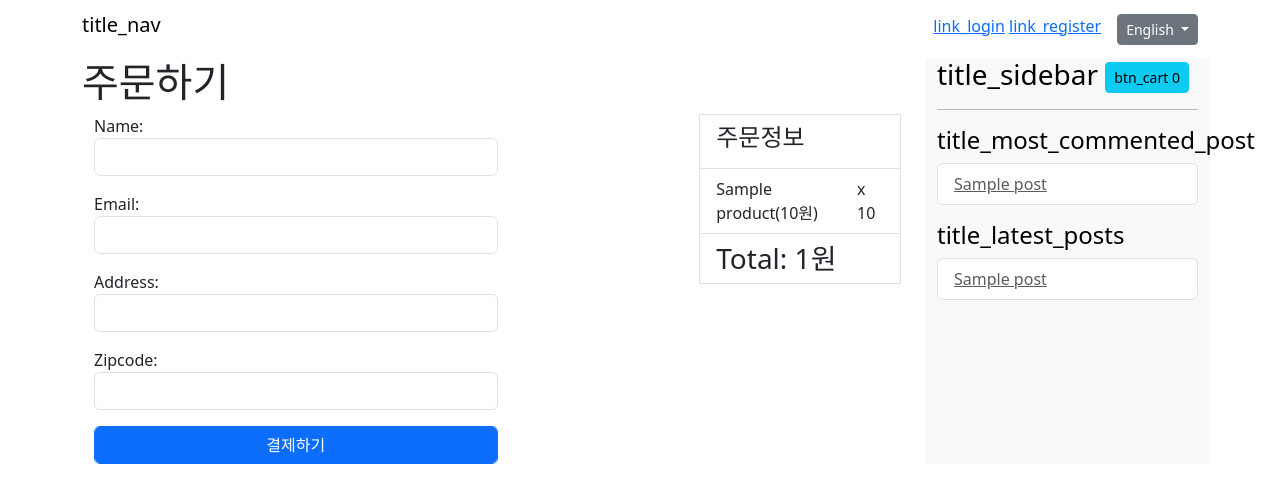
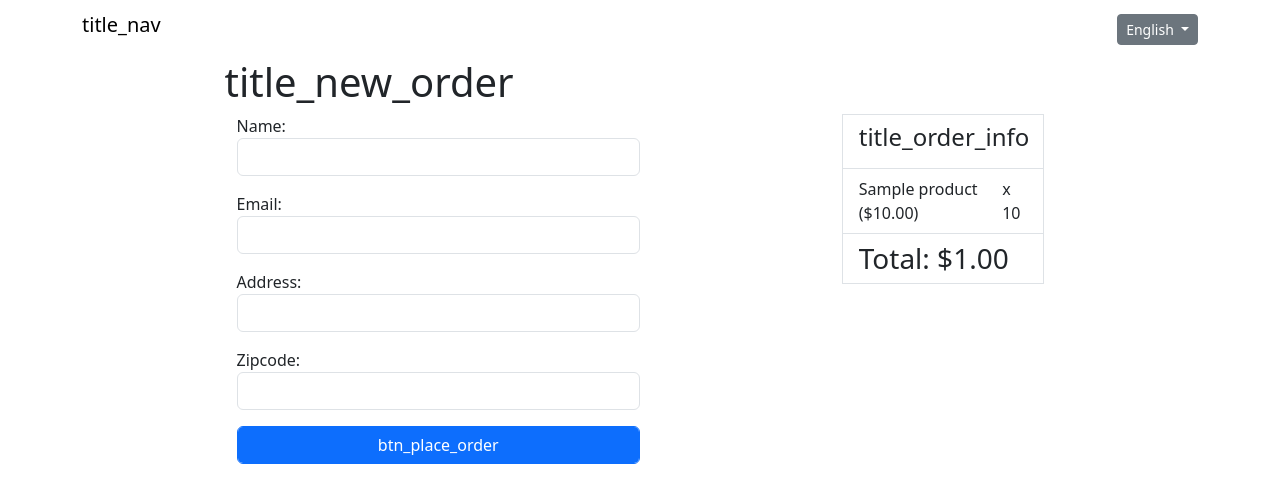
Before and after one commit to jmbae-live/mysite2, a Django app: template shop/templates/shop/new_order.html in a window 1280 px wide. Shown: the top 503 px of the page. Run offline with Django 4.2, Linux system fonts and the light colour scheme; tables that the repository leaves empty hold one stand-in row (values such as "Sample post"); the template is opened without the code that fills it: values that come from a table or form of the project are taken from there, most other values are stand-ins (such as "Sample title", 1, 10 or a date in 2020); parts of the project's set-up code (start-up, migrations or seed data) failed here and were passed over.

Commit message:
주문하기 템플릿 수정, 국제화 누락 문구 추가, 수정

```diff
--- a/shop/templates/shop/new_order.html
+++ b/shop/templates/shop/new_order.html
@@ -1,32 +1,44 @@
-{% extends 'base.html' %}
+{% extends 'no_login.html' %}
+{% load i18n %}
 {% load humanize %}
+{% get_current_language as LANGUAGE_CODE %}
 
 {% block title %}
-    주문하기
+    {% trans 'title_new_order' %}
 {% endblock %}
 
 {% block content %}
-    <h1>주문하기</h1>
+    <h1>{% trans 'title_new_order' %}</h1>
     <div class="container-fluid d-flex flex-row justify-content-between">
         <form class="col-sm-6" action="{% url 'shop:order_create' %}" method="post">
             {{ form.as_p }}
             {% csrf_token %}
-            <input type="submit" value="결제하기" class="btn btn-primary form-control">
+            <input type="submit" value="{% trans 'btn_place_order' %}" class="btn btn-primary form-control">
         </form>
 
         <div class="col-sm-3">
             <ul class="list-group rounded-0 d-flex flex-column col-sm-12">
                 <li class="list-group-item">
-                    <h4>주문정보</h4>
+                    <h4>{% trans 'title_order_info' %}</h4>
                 </li>
                 {% for product_id, item in cart_dict.items %}
                     <li class="list-group-item col-sm-12 d-flex flex-row align-items-center justify-content-between">
-                        <span>{{ item.product }}({{ item.price|intcomma }}원)</span>
+                        <span>{{ item.product }}
+                            {% if LANGUAGE_CODE == 'en' %}
+                                (${{ item.product.price|floatformat:2|intcomma }})
+                            {% elif LANGUAGE_CODE == 'ko' %}
+                                ({{ item.product.price|floatformat:0|intcomma }}원)
+                            {% endif %}
+                        </span>
                         <span>x {{ item.quantity }}</span>
                     </li>
                 {% endfor %}
                 <li class="list-group-item h3">
-                    Total: {{ total_price|intcomma }}원
+                    {% if LANGUAGE_CODE == 'en' %}
+                        Total: ${{ total_price|floatformat:2|intcomma }}
+                    {% elif LANGUAGE_CODE == 'ko' %}
+                        합계: {{ total_price|floatformat:0|intcomma }}원
+                    {% endif %}
                 </li>
             </ul>
             <div class="container d-flex flex-column align-items-end">
```
Also changed, not shown: account/locale/en/LC_MESSAGES/django.po, account/locale/ko/LC_MESSAGES/django.po, locale/en/LC_MESSAGES/django.po, locale/ko/LC_MESSAGES/django.po, shop/locale/en/LC_MESSAGES/django.po, shop/locale/ko/LC_MESSAGES/django.po.
